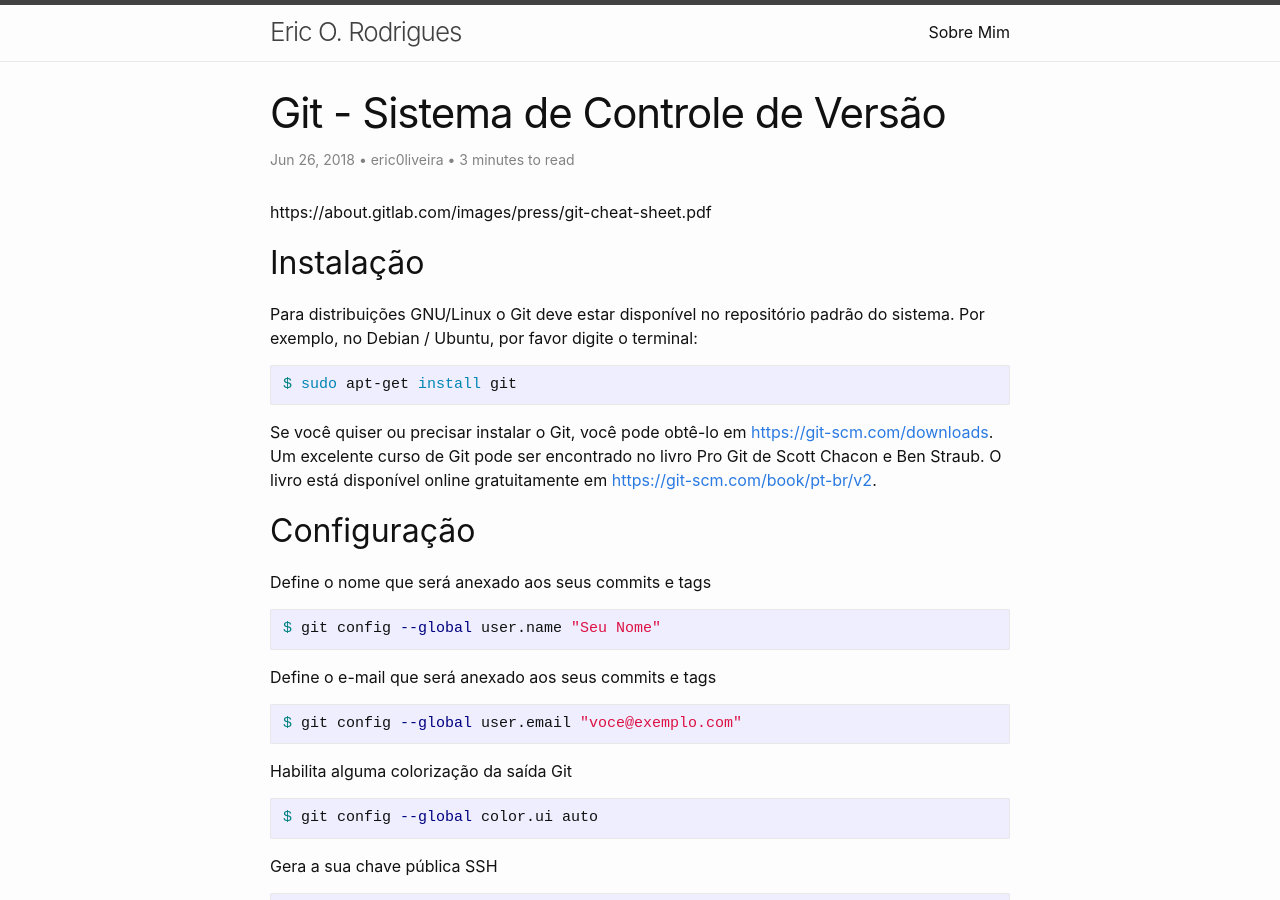
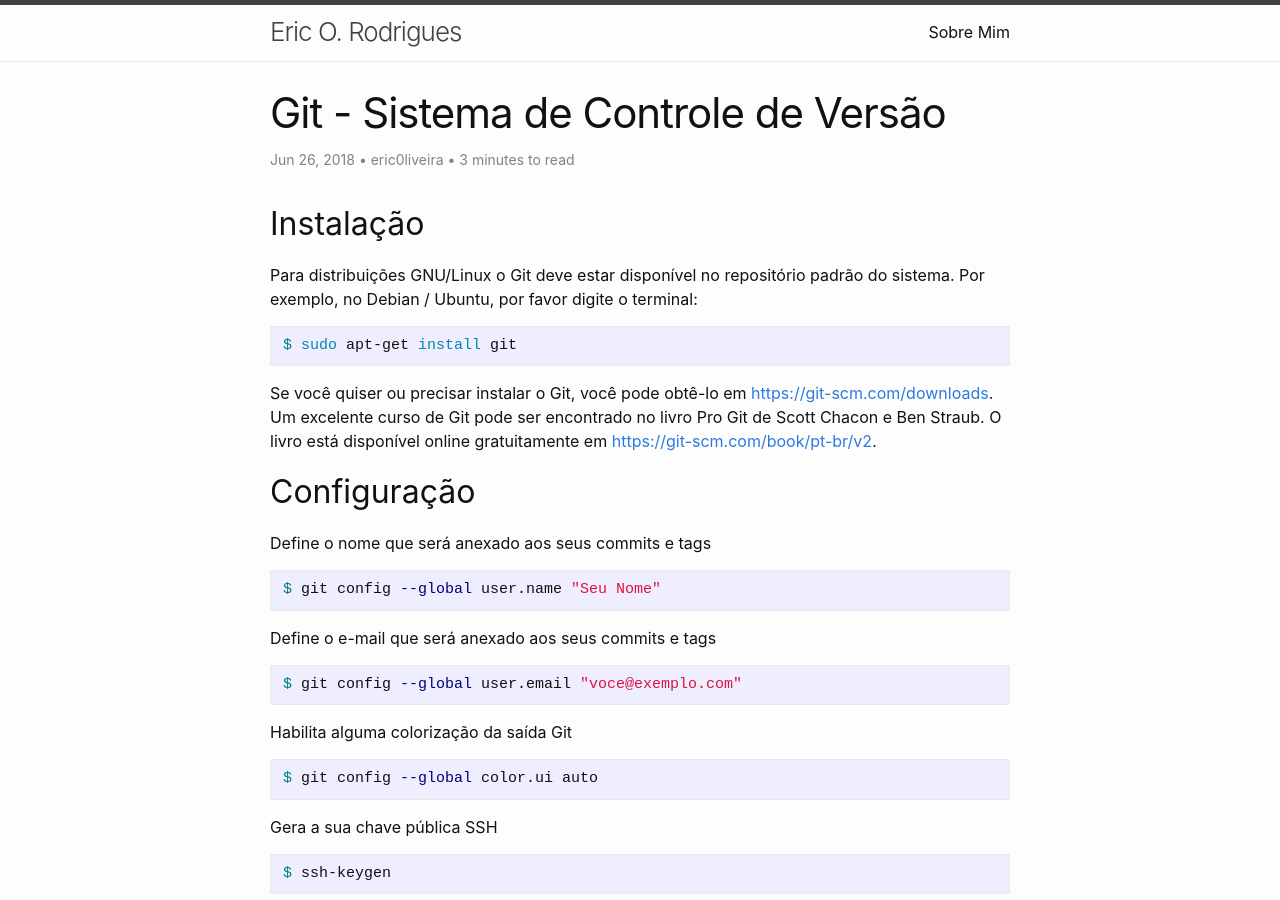
Before and after one commit to eric0liveira/eric0liveira.github.io, a Jekyll site: the page built from _posts/2018-06-26-git.markdown, in a window 1280 px wide and 900 px high. Built offline with Jekyll 4.4.1, drawn with Linux system fonts in a browser that asks for light colours; comment, search, counter and statistics services are not loaded; part of the change alters nothing that is shown.

Commit message:
atualizacao dev git

```diff
--- a/_posts/2018-06-26-git.markdown
+++ b/_posts/2018-06-26-git.markdown
@@ -6,8 +6,6 @@ categories: dev
 author: eric0liveira
 comments: true
 ---
-
-https://about.gitlab.com/images/press/git-cheat-sheet.pdf
 
 ## Instalação
 
```
